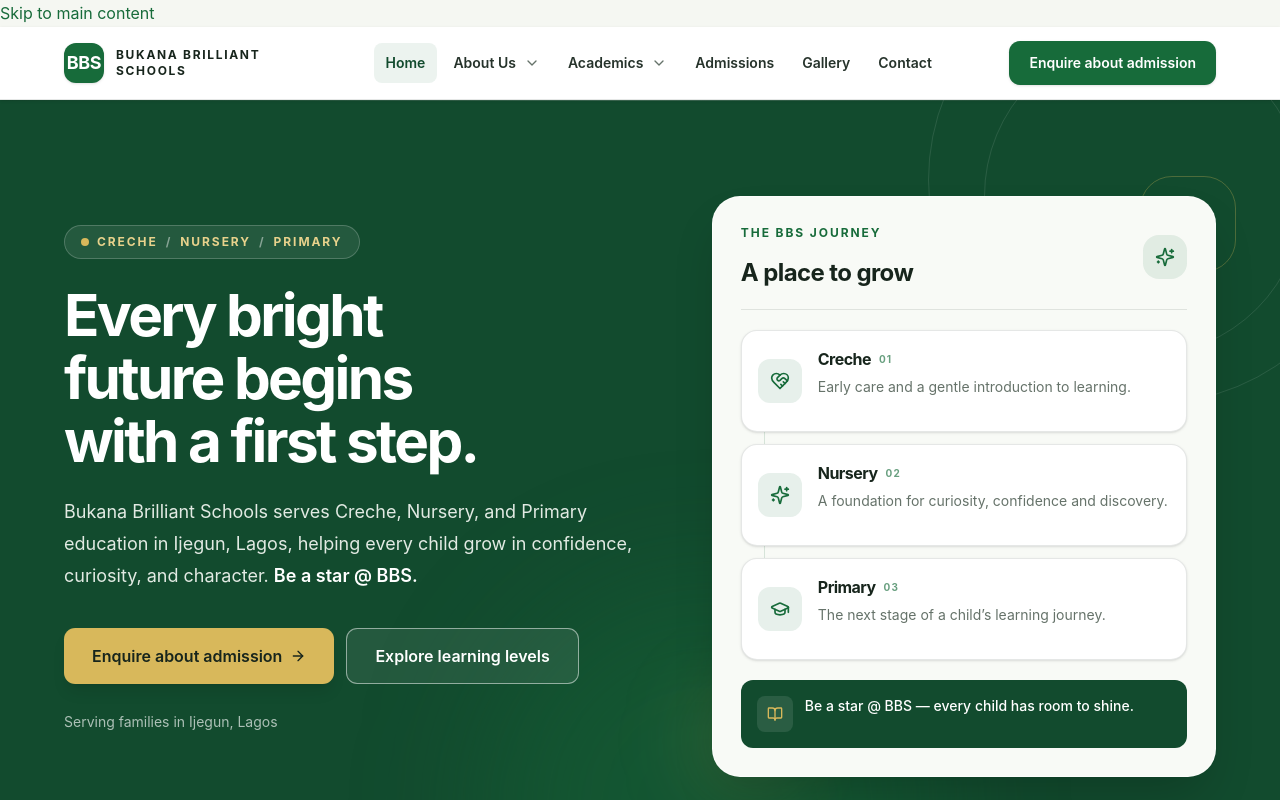
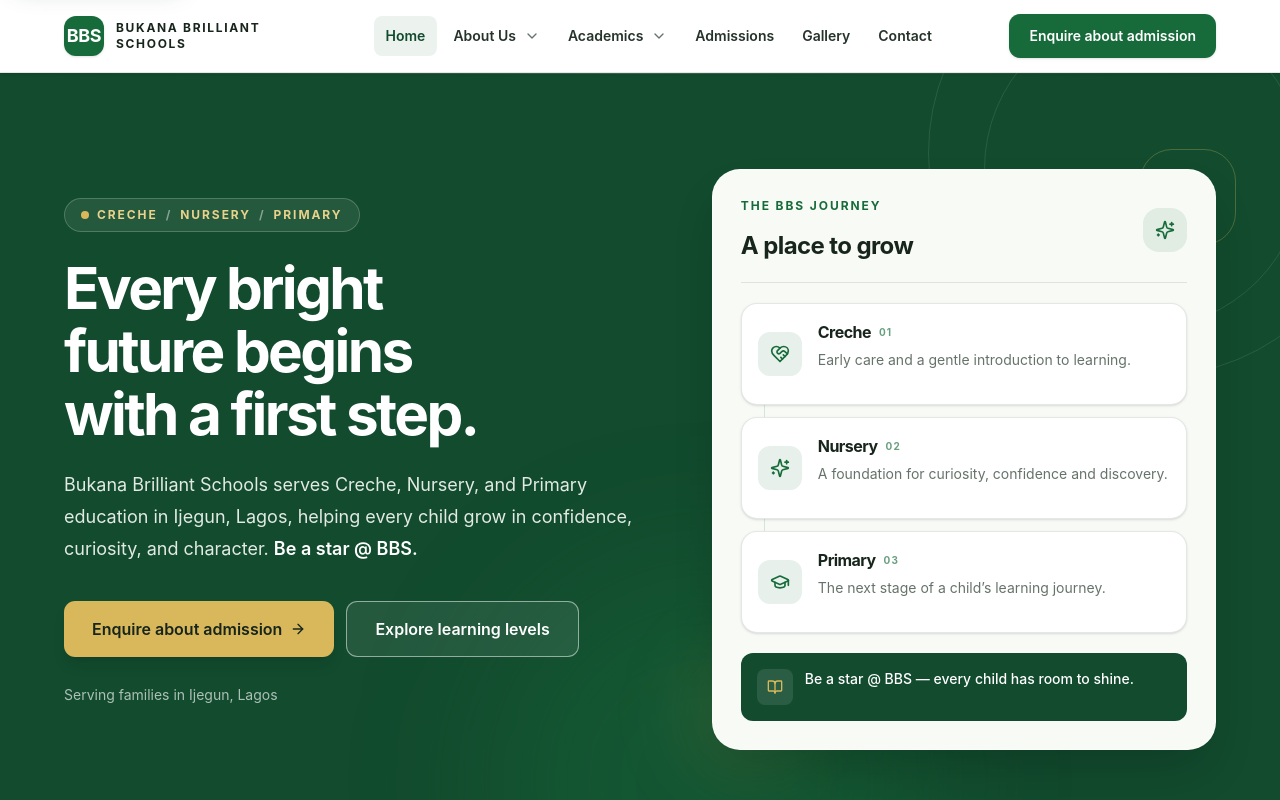
Before and after one commit to blinkzdlfx-cell/bukana-brilliant-schools, a React (Vite) app: page / in a window 1280 px wide. Shown: the top 800 px of the page. Built offline with nearby package versions, Linux system fonts and the light colour scheme.

Commit message:
Add a visible-on-focus skip link treatment

```diff
--- a/src/styles/index.css
+++ b/src/styles/index.css
@@ -132,6 +132,30 @@
   .scrollbar-hide::-webkit-scrollbar { display: none; }
 }
 
+/* Keyboard users can bypass repeated navigation and reach the page content. */
+.skip-link {
+  position: fixed;
+  top: 0.75rem;
+  left: 0.75rem;
+  z-index: 1000;
+  transform: translateY(-160%);
+  border-radius: 0.75rem;
+  background: var(--color-brand-deep);
+  color: #fff;
+  padding: 0.75rem 1rem;
+  font-size: 0.875rem;
+  font-weight: 700;
+  box-shadow: 0 8px 24px rgba(18, 75, 46, 0.18);
+  transition: transform 160ms ease-out;
+}
+
+.skip-link:focus {
+  transform: translateY(0);
+  color: #fff;
+  outline: 3px solid var(--color-accent);
+  outline-offset: 3px;
+}
+
 /* Calm, consistent motion for content entering the viewport. */
 .scroll-reveal {
   opacity: 0;
```
